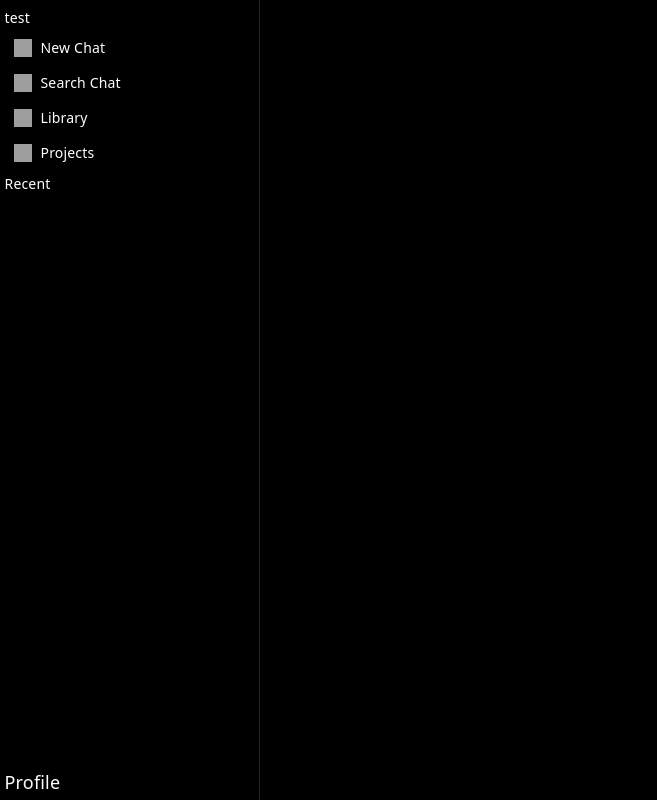
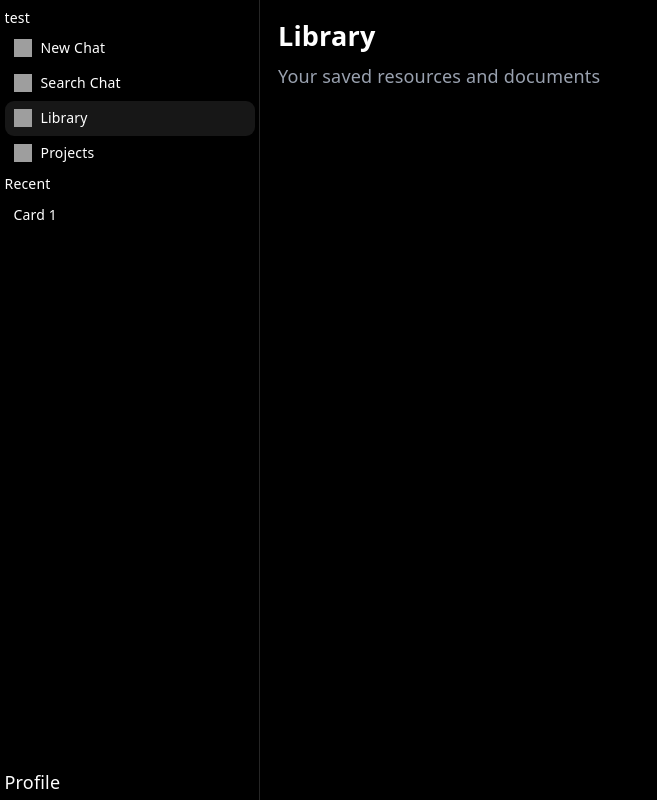
Before and after one commit to johnnathanieI/LLM-Chatbot, a React (Vite) app: page /library in a window 1280 px wide. Shown: the whole page, without its empty margins (0-657 px from the left). Built offline with nearby package versions, Linux system fonts and the light colour scheme; grey boxes are pictures that could not be loaded.

Commit message:
Routing made.
New dictionary for modal buttons made will have to figure out context for individual modals.

Cards pre-made pretty similar to a SBButton but, just in-case we made it separate.

```diff
--- a/src/App.jsx
+++ b/src/App.jsx
@@ -1,20 +1,28 @@
 import "./App.css";
+import { BrowserRouter, Routes, Route } from "react-router-dom";
 import SideBar from "./components/SideBar.jsx";
+import NewChat from "./pages/NewChat.jsx";
+import Library from "./pages/Library.jsx";
+import Projects from "./pages/Projects.jsx";
 
 function App() {
   return (
-    <>
-      <div>
-        <div className="flex h-svh w-screen flex-col">
-          <div className="relative z-0 flex min-h-0 w-full flex-1">
-            <div className="relative flex min-h-0 w-full flex-1">
-              <SideBar />
-            </div>
+    <BrowserRouter>
+      <div className="flex h-svh w-screen flex-col">
+        <div className="relative z-0 flex min-h-0 w-full flex-1">
+          <SideBar />
+          <div className="relative flex min-h-0 w-full flex-1">
+            <Routes>
+              <Route path="/" element={<NewChat />} />
+              <Route path="/new-chat" element={<NewChat />} />
+              <Route path="/library" element={<Library />} />
+              <Route path="/projects" element={<Projects />} />
+            </Routes>
           </div>
-          <div></div>
         </div>
+        <div></div>
       </div>
-    </>
+    </BrowserRouter>
   );
 }
 
--- a/src/components/Card.jsx
+++ b/src/components/Card.jsx
@@ -1,6 +1,22 @@
 function Card(props) {
   const { children } = props;
-  return <>{children}</>;
+
+  return (
+    <>
+      <div
+        className={
+          "flex items-center w-full h-fit pl-2 pr-2 pt-1 pb-1 rounded-lg bg-black hover:bg-neutral-900 active:bg-neutral-800"
+        }
+      >
+        <button
+          className="w-full text-left cursor-pointer"
+          onClick={() => console.log("Card button clicked!")}
+        >
+          {children}
+        </button>
+      </div>
+    </>
+  );
 }
 
 export default Card;
--- /dev/null
+++ b/src/components/ModalButton.jsx
@@ -0,0 +1,29 @@
+function ModalButton(props) {
+  const { children, active, onClick } = props;
+
+  const buttonState = active
+    ? "bg-neutral-900"
+    : "bg-black hover:bg-neutral-900 active:bg-neutral-800";
+
+  return (
+    <>
+      <div
+        className={
+          "flex items-center w-full h-fit pl-2 pr-2 pt-1 pb-1 rounded-lg" +
+          buttonState
+        }
+      >
+        <img
+          className="w-4 h-4 mr-2"
+          src="..\assets\react.svg"
+          alt="button icon"
+        />
+        <button className="w-full text-left cursor-pointer" onClick={onClick}>
+          {children}
+        </button>
+      </div>
+    </>
+  );
+}
+
+export default ModalButton;
--- a/src/components/SBButton.jsx
+++ b/src/components/SBButton.jsx
@@ -12,8 +12,8 @@ function SBButton(props) {
   const { children, active, onClick } = props;
 
   const buttonState = active
-    ? "bg-neutral-800"
-    : "bg-black md:hover:bg-neutral-900";
+    ? "bg-neutral-900"
+    : "bg-black hover:bg-neutral-900 active:bg-neutral-800";
 
   return (
     <div
--- a/src/components/SideBar.jsx
+++ b/src/components/SideBar.jsx
@@ -1,8 +1,13 @@
+import { useNavigate, useLocation } from "react-router-dom";
+import SBButton from "./SBButton.jsx";
+import ModalButton from "./ModalButton.jsx";
+import Card from "./Card.jsx";
 import { useState } from "react";
-import SBButton from "./SBButton.jsx";
 
 function SideBar() {
-  const [activeButton, setActiveButton] = useState(null);
+  const navigate = useNavigate();
+  const location = useLocation();
+  const [activeButton, setActiveButton] = useState(null); // For modals and other buttons that don't have a route change
 
   return (
     <div className="flex flex-col overflow-hidden h-full min-h-0 w-[260px] p-1 border-neutral-800 border-r">
@@ -13,32 +18,59 @@ function SideBar() {
           {/* New chat and Search chat parallax */}
           <div className="flex flex-col">
             <SBButton
-              active={activeButton === "new-chat"}
-              onClick={() => setActiveButton("new-chat")}
+              active={
+                location.pathname === "/" ||
+                location.pathname === "/new-chat" ||
+                activeButton === "new-chat"
+              }
+              onClick={() => {
+                navigate("/");
+                setActiveButton("new-chat");
+              }}
             >
               New Chat
             </SBButton>
-            <SBButton
+            <ModalButton
               active={activeButton === "search-chat"}
-              onClick={() => setActiveButton("search-chat")}
+              // onClick={() => {
+              //   setActiveButton(
+              //     activeButton === "search-chat" ? null : "search-chat",
+              //   );
+              // }}
             >
               Search Chat
-            </SBButton>
+            </ModalButton>
           </div>
         </div>
         <SBButton
-          active={activeButton === "library"}
-          onClick={() => setActiveButton("library")}
+          active={
+            location.pathname === "/library" || activeButton === "library"
+          }
+          onClick={() => {
+            navigate("/library");
+            setActiveButton("library");
+          }}
         >
           Library
         </SBButton>
         <SBButton
-          active={activeButton === "projects"}
-          onClick={() => setActiveButton("projects")}
+          active={
+            location.pathname === "/projects" || activeButton === "projects"
+          }
+          onClick={() => {
+            navigate("/projects");
+            setActiveButton("projects");
+          }}
         >
           Projects
         </SBButton>
-        <div className="flex-1">Recent</div>
+        <div className="flex">Recent</div>
+        <Card
+          active={location.pathname === "/wad"} //UID pathname for when new chat cards are implemented
+          onClick={() => console.log("Card clicked!")} // Will eventually navigate to the specific chat when implemented
+        >
+          Card 1
+        </Card>
       </div>
       <div className="shrink-0 bg-black">Profile</div>
     </div>
--- /dev/null
+++ b/src/pages/Library.jsx
@@ -0,0 +1,8 @@
+export default function Library() {
+  return (
+    <div className="flex-1 p-4">
+      <h1 className="text-2xl font-bold">Library</h1>
+      <p className="text-gray-400 mt-2">Your saved resources and documents</p>
+    </div>
+  );
+}
--- /dev/null
+++ b/src/pages/NewChat.jsx
@@ -0,0 +1,8 @@
+export default function NewChat() {
+  return (
+    <div className="flex-1 p-4">
+      <h1 className="text-2xl font-bold">New Chat</h1>
+      <p className="text-gray-400 mt-2">Start a new conversation</p>
+    </div>
+  );
+}
--- /dev/null
+++ b/src/pages/Projects.jsx
@@ -0,0 +1,8 @@
+export default function Projects() {
+  return (
+    <div className="flex-1 p-4">
+      <h1 className="text-2xl font-bold">Projects</h1>
+      <p className="text-gray-400 mt-2">Your active projects</p>
+    </div>
+  );
+}
```
